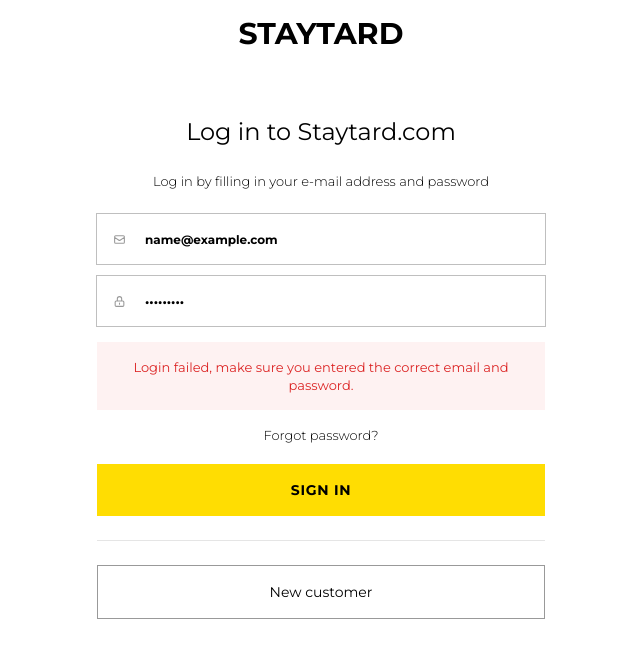
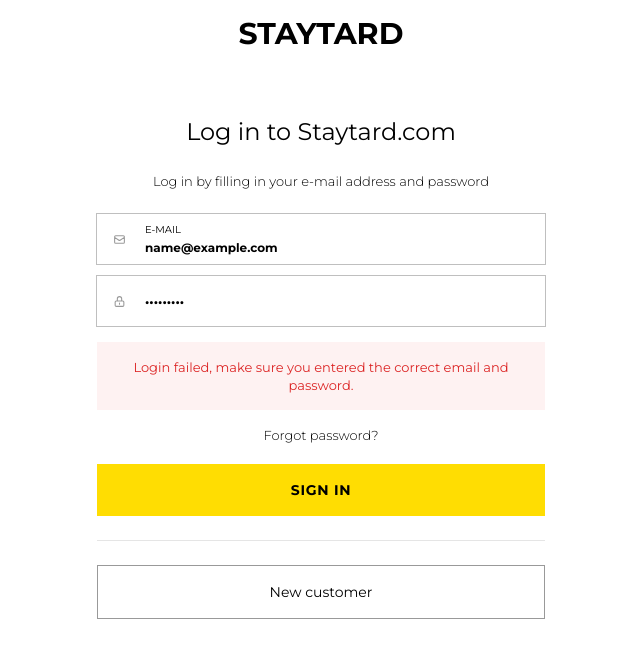
Before and after one commit to EdvinTr/staytard-frontend, a Next.js app: page /login in a window 1280 px wide. Both pictures are taken after typing "name@example.com", "Sample123" into the empty fields and a click on the button "SIGN IN". Shown: the top 658 px of the page, without its empty margins (319-959 px from the left). Built offline with nearby package versions, Linux system fonts and the light colour scheme; no server answers.

Commit message:
refactor: base input

```diff
--- /dev/null
+++ b/src/components/BaseInput.tsx
@@ -0,0 +1,56 @@
+import React, { Fragment } from "react";
+
+interface BaseInputProps extends React.ComponentPropsWithRef<"input"> {
+  label?: string;
+  isFocused?: boolean;
+  hasError: boolean;
+  hasLeftIcon?: boolean;
+  errorMessage?: string | null;
+}
+const inputErrorClassNames =
+  "ring-red-500 ring-opacity-100 placeholder-red-600 placeholder-opacity-100";
+
+export const BaseInput = ({
+  label,
+  isFocused,
+  hasError,
+  errorMessage,
+  hasLeftIcon,
+  ...props
+}: BaseInputProps) => {
+  const currentValueLength = props.value?.toString().length ?? 0;
+
+  return (
+    <Fragment>
+      <input
+        {...props}
+        className={`${props.className} ${
+          label && currentValueLength > 0 ? "pt-6" : ""
+        } ${hasError && inputErrorClassNames}  ${
+          hasLeftIcon && "pl-12"
+        } w-full  text-xs  placeholder-opacity-60 placeholder:font-normal focus:text-sm font-bold ring-black h-[50px] ring-1 ring-opacity-25 focus:ring-1 focus:ring-black focus:ring-opacity-60 border-none focus:border-none focus:placeholder-opacity-50 focus:placeholder-black`}
+      />
+
+      {currentValueLength > 0 && (
+        /* floating label */
+        <span
+          className={`absolute top-2 ${
+            hasLeftIcon ? "left-12" : "left-3"
+          } py-0 text-[10px] ${isFocused && "opacity-50"}`}
+        >
+          {label?.toUpperCase()}
+        </span>
+      )}
+      {hasError && (
+        <p
+          className={`pt-2  text-left text-[11px] ${
+            isFocused ? "opacity-50 text-black" : "text-red-600 opacity-100"
+          }`}
+          // data-cy="email-input-error"
+        >
+          {errorMessage}
+        </p>
+      )}
+    </Fragment>
+  );
+};
--- a/src/pages/login.tsx
+++ b/src/pages/login.tsx
@@ -10,6 +10,7 @@
 import React, { Fragment, useState } from "react";
 import { SpinnerCircularFixed } from "spinners-react";
 import { AppHeader } from "../components/AppHeader";
+import { BaseInput } from "../components/BaseInput";
 import { APP_NAME, APP_PAGE_ROUTE, LOCAL_STORAGE_KEY } from "../constants";
 import { useLoginUserMutation } from "../lib/graphql";
 import { Localized } from "../Localized";
@@ -79,7 +80,7 @@
       router.push(APP_PAGE_ROUTE.INDEX);
     } catch {}
   };
-
+  const [isEmailInputFocused, setIsEmailInputFocused] = useState(false);
   return (
     <Fragment>
       <AppHeader />
@@ -100,9 +101,11 @@
             <div className="space-y-3">
               <div className="relative">
                 {/* email input */}
-                <input
+                {/* <input
                   type="email"
-                  className={`${inputClassNames}`}
+                  className={`${inputClassNames} ${
+                    inputEmailState.email.length > 0 && "pt-6"
+                  }`}
                   placeholder="E-mail"
                   required
                   onFocus={(e) => {
@@ -136,16 +139,50 @@
                 {inputEmailState.error && (
                   <ExclamationIcon className={`${exclamationIconClassNames}`} />
                 )}
+                {inputEmailState.email.length > 0 && (
+                  <span className="absolute top-2 left-12 py-0 text-[10px]">
+                    E-MAIL
+                  </span>
+                )} */}
+                <BaseInput
+                  type="email"
+                  required
+                  placeholder="E-mail"
+                  value={inputEmailState.email}
+                  label="E-mail"
+                  isFocused={isEmailInputFocused}
+                  hasError={!!inputEmailState.error}
+                  errorMessage={inputEmailState.error}
+                  hasLeftIcon={true}
+                  onChange={(e) => {
+                    setInputEmailState({
+                      email: e.target.value,
+                      error: null,
+                    });
+                  }}
+                  onFocus={() => {
+                    setIsEmailInputFocused(true);
+                  }}
+                  onBlur={(e) => {
+                    setIsEmailInputFocused(false);
+                    const value = e.target.value.trim();
+                    if (value.length === 0 || !isEmailAddress(value)) {
+                      return setInputEmailState({
+                        ...inputEmailState,
+                        error: loginEmailInputErrorMessage,
+                      });
+                    }
+                    return setInputEmailState({
+                      ...inputEmailState,
+                      error: null, // reset error
+                    });
+                  }}
+                />
+                <MailIcon className={inputIconClassNames} />
+                {inputEmailState.error && (
+                  <ExclamationIcon className={`${exclamationIconClassNames}`} />
+                )}
               </div>
-              {/* email error */}
-              {inputEmailState.error && (
-                <p
-                  className="text-red-600 text-left text-[11px]"
-                  data-cy="email-input-error"
-                >
-                  {inputEmailState.error}
-                </p>
-              )}
               <div className="relative">
                 {/* password input */}
                 <input
```
